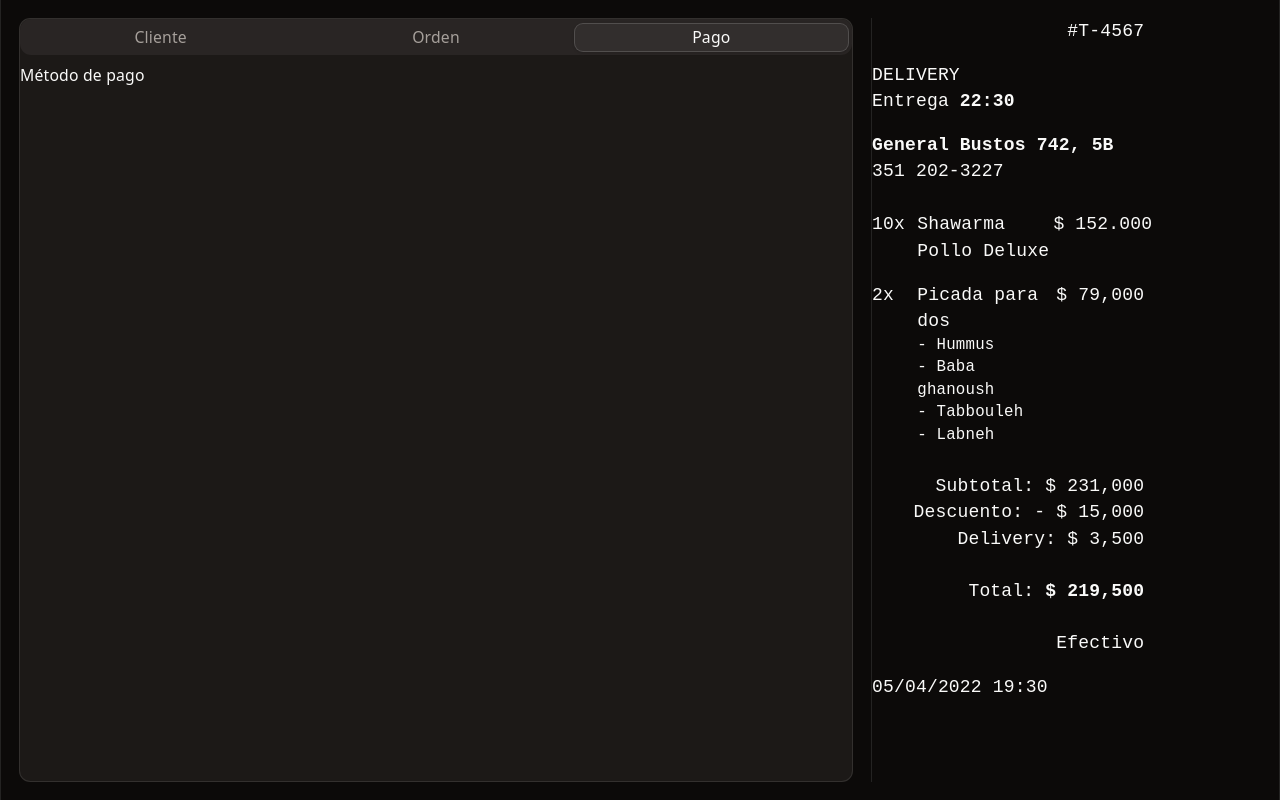
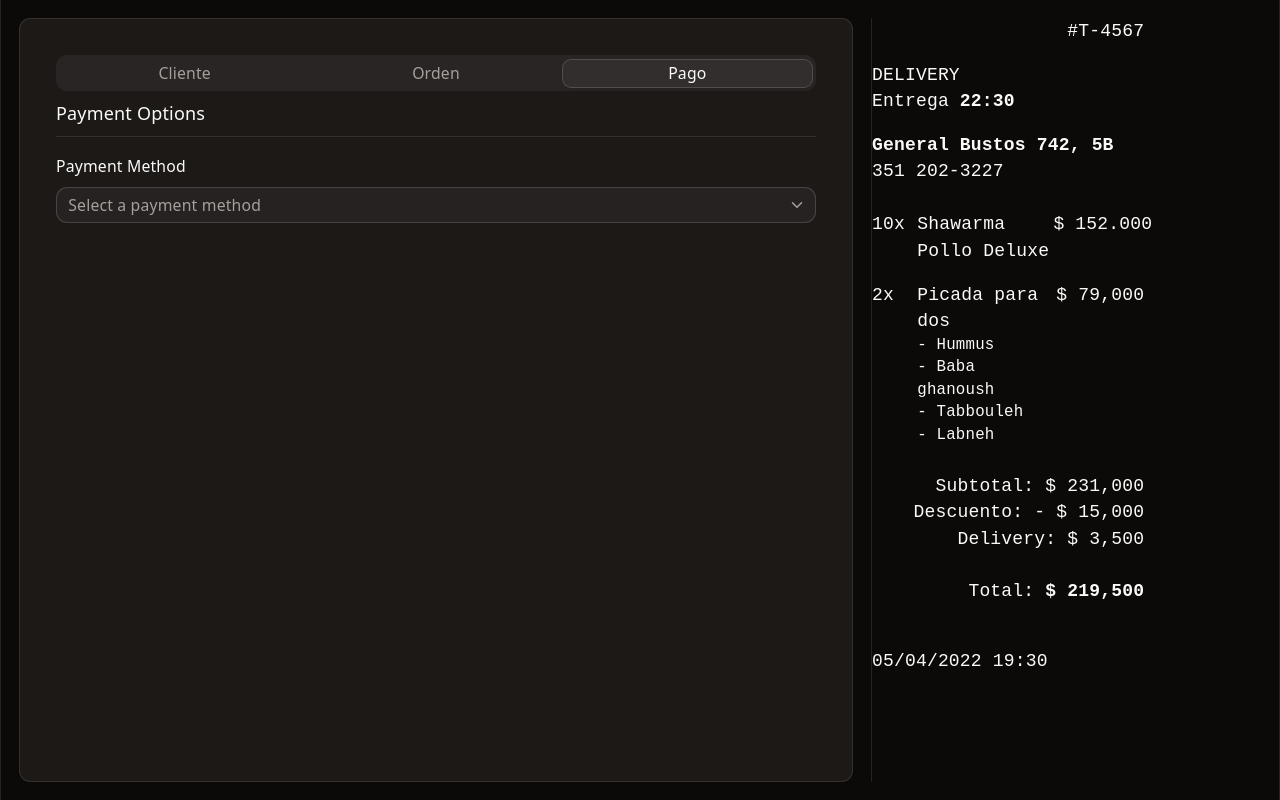
Before and after one commit to kikedose/ticket-gen-v2, a React (Vite) app: page /ticket in a window 1280 px wide. Both pictures are taken after a click on the tab "Pago". Built offline with nearby package versions, Linux system fonts and the light colour scheme.

Commit message:
wip: scafolded payment methods selector

```diff
--- /dev/null
+++ b/src/components/ui/select.tsx
@@ -0,0 +1,198 @@
+import * as React from "react"
+import { Select as SelectPrimitive } from "@base-ui/react/select"
+import { cn } from "cn"
+import { ChevronDownIcon, CheckIcon, ChevronUpIcon } from "lucide-react"
+
+const Select = SelectPrimitive.Root
+
+function SelectGroup({ className, ...props }: SelectPrimitive.Group.Props) {
+  return (
+    <SelectPrimitive.Group
+      data-slot="select-group"
+      className={cn("scroll-my-1 p-1", className)}
+      {...props}
+    />
+  )
+}
+
+function SelectValue({ className, ...props }: SelectPrimitive.Value.Props) {
+  return (
+    <SelectPrimitive.Value
+      data-slot="select-value"
+      className={cn("flex flex-1 text-left", className)}
+      {...props}
+    />
+  )
+}
+
+function SelectTrigger({
+  className,
+  size = "default",
+  children,
+  ...props
+}: SelectPrimitive.Trigger.Props & {
+  size?: "sm" | "default"
+}) {
+  return (
+    <SelectPrimitive.Trigger
+      data-slot="select-trigger"
+      data-size={size}
+      className={cn(
+        "flex w-fit items-center justify-between gap-1.5 rounded-lg border border-input bg-transparent py-2 pr-2 pl-2.5 text-sm whitespace-nowrap transition-colors outline-none select-none focus-visible:border-ring focus-visible:ring-3 focus-visible:ring-ring/50 disabled:cursor-not-allowed disabled:opacity-50 aria-invalid:border-destructive aria-invalid:ring-3 aria-invalid:ring-destructive/20 data-placeholder:text-muted-foreground data-[size=default]:h-8 data-[size=sm]:h-7 data-[size=sm]:rounded-[min(var(--radius-md),10px)] *:data-[slot=select-value]:line-clamp-1 *:data-[slot=select-value]:flex *:data-[slot=select-value]:items-center *:data-[slot=select-value]:gap-1.5 dark:bg-input/30 dark:hover:bg-input/50 dark:aria-invalid:border-destructive/50 dark:aria-invalid:ring-destructive/40 [&_svg]:pointer-events-none [&_svg]:shrink-0 [&_svg:not([class*='size-'])]:size-4",
+        className
+      )}
+      {...props}
+    >
+      {children}
+      <SelectPrimitive.Icon
+        render={
+          <ChevronDownIcon className="pointer-events-none size-4 text-muted-foreground" />
+        }
+      />
+    </SelectPrimitive.Trigger>
+  )
+}
+
+function SelectContent({
+  className,
+  children,
+  side = "bottom",
+  sideOffset = 4,
+  align = "center",
+  alignOffset = 0,
+  alignItemWithTrigger = true,
+  ...props
+}: SelectPrimitive.Popup.Props &
+  Pick<
+    SelectPrimitive.Positioner.Props,
+    "align" | "alignOffset" | "side" | "sideOffset" | "alignItemWithTrigger"
+  >) {
+  return (
+    <SelectPrimitive.Portal>
+      <SelectPrimitive.Positioner
+        side={side}
+        sideOffset={sideOffset}
+        align={align}
+        alignOffset={alignOffset}
+        alignItemWithTrigger={alignItemWithTrigger}
+        className="isolate z-50"
+      >
+        <SelectPrimitive.Popup
+          data-slot="select-content"
+          data-align-trigger={alignItemWithTrigger}
+          className={cn("isolate z-50 max-h-(--available-height) w-(--anchor-width) min-w-36 origin-(--transform-origin) overflow-x-hidden overflow-y-auto rounded-lg text-popover-foreground shadow-md ring-1 ring-foreground/10 duration-100 data-[align-trigger=true]:animate-none data-[side=bottom]:slide-in-from-top-2 data-[side=inline-end]:slide-in-from-left-2 data-[side=inline-start]:slide-in-from-right-2 data-[side=left]:slide-in-from-right-2 data-[side=right]:slide-in-from-left-2 data-[side=top]:slide-in-from-bottom-2 data-open:animate-in data-open:fade-in-0 data-open:zoom-in-95 data-closed:animate-out data-closed:fade-out-0 data-closed:zoom-out-95 animate-none! relative bg-popover/70 before:pointer-events-none before:absolute before:inset-0 before:-z-1 before:rounded-[inherit] before:backdrop-blur-2xl before:backdrop-saturate-150 **:data-[slot$=-item]:focus:bg-foreground/10 **:data-[slot$=-item]:data-highlighted:bg-foreground/10 **:data-[slot$=-separator]:bg-foreground/5 **:data-[slot$=-trigger]:focus:bg-foreground/10 **:data-[slot$=-trigger]:aria-expanded:bg-foreground/10! **:data-[variant=destructive]:focus:bg-foreground/10! **:data-[variant=destructive]:text-accent-foreground! **:data-[variant=destructive]:**:text-accent-foreground!", className )}
+          {...props}
+        >
+          <SelectScrollUpButton />
+          <SelectPrimitive.List>{children}</SelectPrimitive.List>
+          <SelectScrollDownButton />
+        </SelectPrimitive.Popup>
+      </SelectPrimitive.Positioner>
+    </SelectPrimitive.Portal>
+  )
+}
+
+function SelectLabel({
+  className,
+  ...props
+}: SelectPrimitive.GroupLabel.Props) {
+  return (
+    <SelectPrimitive.GroupLabel
+      data-slot="select-label"
+      className={cn("px-1.5 py-1 text-xs text-muted-foreground", className)}
+      {...props}
+    />
+  )
+}
+
+function SelectItem({
+  className,
+  children,
+  ...props
+}: SelectPrimitive.Item.Props) {
+  return (
+    <SelectPrimitive.Item
+      data-slot="select-item"
+      className={cn(
+        "relative flex w-full cursor-default items-center gap-1.5 rounded-md py-1 pr-8 pl-1.5 text-sm outline-hidden select-none focus:bg-accent focus:text-accent-foreground not-data-[variant=destructive]:focus:**:text-accent-foreground data-disabled:pointer-events-none data-disabled:opacity-50 [&_svg]:pointer-events-none [&_svg]:shrink-0 [&_svg:not([class*='size-'])]:size-4 *:[span]:last:flex *:[span]:last:items-center *:[span]:last:gap-2",
+        className
+      )}
+      {...props}
+    >
+      <SelectPrimitive.ItemText className="flex flex-1 shrink-0 gap-2 whitespace-nowrap">
+        {children}
+      </SelectPrimitive.ItemText>
+      <SelectPrimitive.ItemIndicator
+        render={
+          <span className="pointer-events-none absolute right-2 flex size-4 items-center justify-center" />
+        }
+      >
+        <CheckIcon className="pointer-events-none" />
+      </SelectPrimitive.ItemIndicator>
+    </SelectPrimitive.Item>
+  )
+}
+
+function SelectSeparator({
+  className,
+  ...props
+}: SelectPrimitive.Separator.Props) {
+  return (
+    <SelectPrimitive.Separator
+      data-slot="select-separator"
+      className={cn("pointer-events-none -mx-1 my-1 h-px bg-border", className)}
+      {...props}
+    />
+  )
+}
+
+function SelectScrollUpButton({
+  className,
+  ...props
+}: React.ComponentProps<typeof SelectPrimitive.ScrollUpArrow>) {
+  return (
+    <SelectPrimitive.ScrollUpArrow
+      data-slot="select-scroll-up-button"
+      className={cn(
+        "top-0 z-10 flex w-full cursor-default items-center justify-center bg-popover py-1 [&_svg:not([class*='size-'])]:size-4",
+        className
+      )}
+      {...props}
+    >
+      <ChevronUpIcon
+      />
+    </SelectPrimitive.ScrollUpArrow>
+  )
+}
+
+function SelectScrollDownButton({
+  className,
+  ...props
+}: React.ComponentProps<typeof SelectPrimitive.ScrollDownArrow>) {
+  return (
+    <SelectPrimitive.ScrollDownArrow
+      data-slot="select-scroll-down-button"
+      className={cn(
+        "bottom-0 z-10 flex w-full cursor-default items-center justify-center bg-popover py-1 [&_svg:not([class*='size-'])]:size-4",
+        className
+      )}
+      {...props}
+    >
+      <ChevronDownIcon
+      />
+    </SelectPrimitive.ScrollDownArrow>
+  )
+}
+
+export {
+  Select,
+  SelectContent,
+  SelectGroup,
+  SelectItem,
+  SelectLabel,
+  SelectScrollDownButton,
+  SelectScrollUpButton,
+  SelectSeparator,
+  SelectTrigger,
+  SelectValue,
+}
--- /dev/null
+++ b/src/routes/(ticket)/-payment-methods.ts
@@ -0,0 +1,29 @@
+import { Banknote, Blend, CreditCard, QrCode, Landmark } from 'lucide-react';
+
+export const PAYMENT_METHODS = [
+  {
+    value: 'cash',
+    tag: 'Cash',
+    icon: Banknote,
+  },
+  {
+    value: 'transfer',
+    tag: 'Transfer',
+    icon: Landmark,
+  },
+  {
+    value: 'card',
+    tag: 'Credit Card',
+    icon: CreditCard,
+  },
+  {
+    value: 'qr',
+    tag: 'QR',
+    icon: QrCode,
+  },
+  {
+    value: 'mixed',
+    tag: 'Mixed Methods',
+    icon: Blend,
+  },
+];
--- a/src/routes/(ticket)/-payment-options.tsx
+++ b/src/routes/(ticket)/-payment-options.tsx
@@ -0,0 +1,70 @@
+import { useShallow } from 'zustand/react/shallow';
+import {
+  Field,
+  // FieldContent,
+  // FieldDescription,
+  // FieldError,
+  FieldGroup,
+  FieldLabel,
+  FieldLegend,
+  FieldSeparator,
+  FieldSet,
+  // FieldTitle,
+} from '~/components/ui/field';
+// import { Input } from '~/components/ui/input';
+import {
+  Select,
+  SelectContent,
+  // SelectGroup,
+  SelectItem,
+  SelectTrigger,
+  SelectValue,
+} from '~/components/ui/select';
+import type { TicketState } from '~/stores/ticket-store-types';
+import { useTicketStore } from '~/stores/ticket-store';
+import { PAYMENT_METHODS } from './-payment-methods';
+
+export default function PaymentOptions() {
+  const { paymentMethod } = useTicketStore(
+    useShallow((s) => ({
+      paymentMethod: s.paymentMethod,
+    })),
+  );
+  const setField = useTicketStore((s) => s.setField);
+
+  return (
+    <>
+      <FieldSet>
+        <FieldLegend>Payment Options</FieldLegend>
+        <FieldSeparator />
+
+        <FieldGroup>
+          <Field>
+            <FieldLabel>Payment Method</FieldLabel>
+
+            <Select
+              value={paymentMethod}
+              onValueChange={(value) => {
+                setField({
+                  paymentMethod: value as TicketState['paymentMethod'],
+                });
+              }}
+            >
+              <SelectTrigger className="min-w-24">
+                <SelectValue placeholder="Select a payment method" />
+              </SelectTrigger>
+              <SelectContent alignItemWithTrigger>
+                {PAYMENT_METHODS.map((method) => (
+                  <SelectItem key={method.value} value={method.value}>
+                    <method.icon size={12} />
+                    {method.tag}
+                  </SelectItem>
+                ))}
+              </SelectContent>
+            </Select>
+          </Field>
+        </FieldGroup>
+      </FieldSet>
+    </>
+  );
+}
--- a/src/routes/(ticket)/-ticket-form.tsx
+++ b/src/routes/(ticket)/-ticket-form.tsx
@@ -1,22 +1,26 @@
 import { Tabs, TabsContent, TabsList, TabsTrigger } from '~/components/ui/tabs';
 import CustomerData from './-customer-data';
+import PaymentOptions from './-payment-options';
 
 export default function TicketForm() {
   return (
     <>
-      <Tabs defaultValue="customer" className="w-full">
+      <Tabs defaultValue="customer" className="w-full p-8">
         <TabsList className="w-full bg-none" variant="default">
           <TabsTrigger value="customer">Cliente</TabsTrigger>
           <TabsTrigger value="order">Orden</TabsTrigger>
           <TabsTrigger value="payment">Pago</TabsTrigger>
         </TabsList>
 
-        <TabsContent value="customer" className="p-8">
+        <TabsContent value="customer">
           <CustomerData />
         </TabsContent>
 
         <TabsContent value="order">Orden</TabsContent>
-        <TabsContent value="payment">Método de pago</TabsContent>
+
+        <TabsContent value="payment">
+          <PaymentOptions />
+        </TabsContent>
       </Tabs>
     </>
   );
--- a/src/routes/(ticket)/-ticket-preview.tsx
+++ b/src/routes/(ticket)/-ticket-preview.tsx
@@ -3,8 +3,15 @@
 import { formatMoney as money } from '~/lib/utils';
 
 export default function TicketPreview() {
-  const { handout, isDelayed, name, phone, address, dispatchTime } =
-    useTicketStore(
+  const {
+    handout,
+    isDelayed,
+    name,
+    phone,
+    address,
+    dispatchTime,
+    paymentMethod,
+  } = useTicketStore(
     useShallow((s) => ({
       handout: s.handout,
       isDelayed: s.isDelayed,
@@ -12,6 +19,7 @@
       phone: s.phone,
       address: s.address,
       dispatchTime: s.dispatchTime,
+      paymentMethod: s.paymentMethod,
     })),
   );
 
@@ -68,7 +76,7 @@
           Total: <span className="font-bold">$ 219,500</span>
         </li>
         <br />
-        <li>Efectivo</li>
+        <li className="capitalize">{paymentMethod}</li>
       </ul>
 
       <div>05/04/2022 19:30</div>
--- a/src/stores/ticket-store-types.ts
+++ b/src/stores/ticket-store-types.ts
@@ -7,6 +7,7 @@
   phone: string;
   address: string;
   dispatchTime: string;
+  paymentMethod: string;
 };
 
 export type TicketActions = {
--- a/src/stores/ticket-store.ts
+++ b/src/stores/ticket-store.ts
@@ -8,6 +8,7 @@
   phone: '',
   address: '',
   dispatchTime: '',
+  paymentMethod: '',
 };
 
 export const useTicketStore = create<TicketStore>((set) => ({
```
Lines whose indentation alone changed are shown as unchanged.
